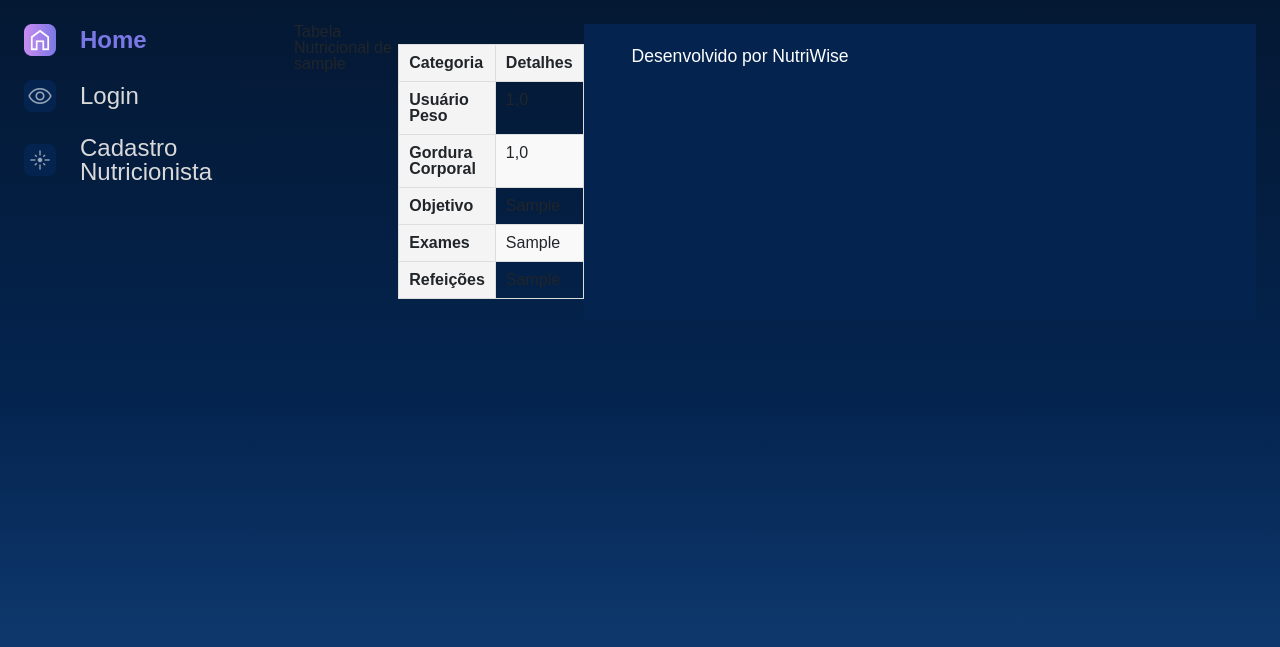
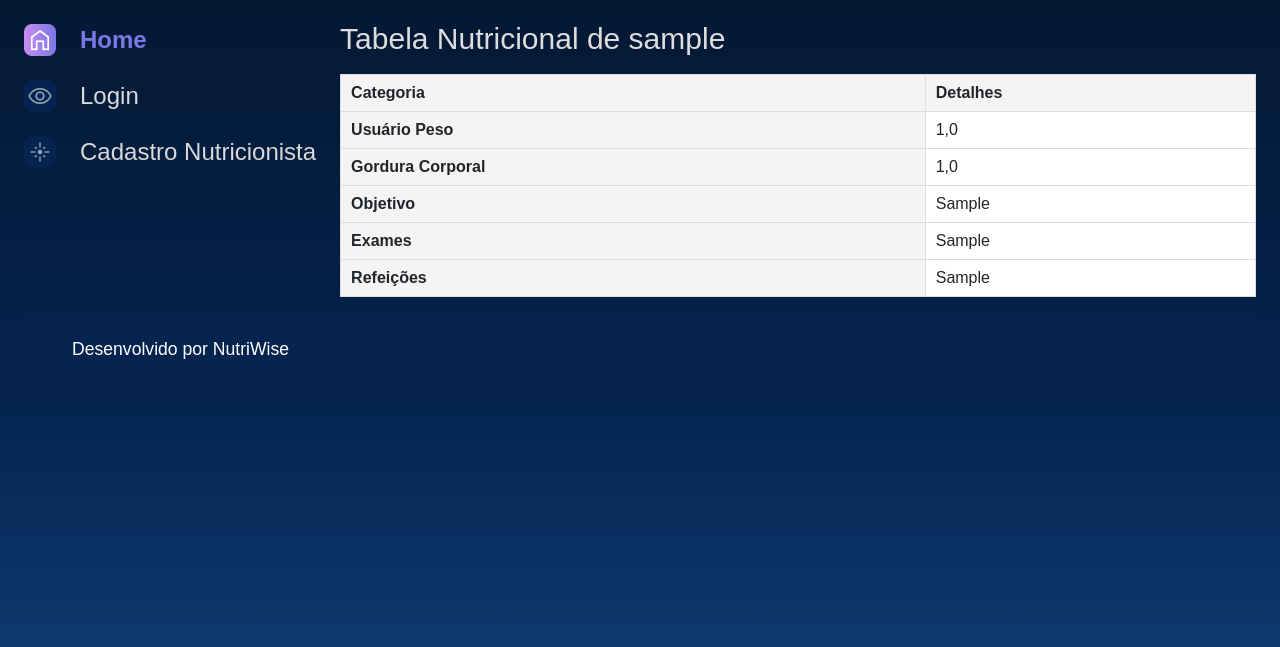
Before and after one commit to ootaviofonseca/NutriWise, a Django app: a page that uses templates/usuarios/tabelaNutricional.html in a window 1280 px wide. Shown: the top 647 px of the page. Run offline with Django 5.2, Linux system fonts and the light colour scheme; tables that the repository leaves empty hold one stand-in row (values such as "Sample post").

Commit message:
fix: arrumando flexbox do usuario

```diff
--- a/setup/static/styles/style.css
+++ b/setup/static/styles/style.css
@@ -275,6 +275,7 @@ table {
 }
 
 .pagina-inicial {
+    justify-content: center;
     max-width: 1440px;
     padding: 1.5rem;
     margin: 0 auto;
@@ -337,7 +338,7 @@ table {
     width: 100%;
     padding: 1.5rem 3rem;
     box-sizing: border-box;
-    display: flex;
+    display: flex !important;
     justify-content: space-between;
     color: #FFFFFF;
 }
--- a/templates/partials/_menuPaciente.html
+++ b/templates/partials/_menuPaciente.html
@@ -12,9 +12,6 @@
         <section class="menu-lateral">
             <nav class="menu-lateral__navegacao">
                 <a href="{% url 'tabelaNutricional' username=user.username %}"><img src="{% static '/assets/ícones/1x/Home - ativo.png' %}"> Home</a>
-
                 <a href="{% url 'logout' %}"><img src="{% static '/assets/ícones/1x/Surpreenda-me - inativo.png' %}"> Logout</a>
-
-
             </nav>
         </section>
--- a/templates/usuarios/tabelaNutricional.html
+++ b/templates/usuarios/tabelaNutricional.html
@@ -2,7 +2,13 @@
 {% load static %}
 {% block content %}
 <!--deve mostrar a tabela nutricional do usuario logado-->
-    <h1>Tabela Nutricional de {{ tabela.usuarioReferencia.username }}</h1>
+<div style="
+    display: flex;
+    flex-grow: 1;
+    flex-direction: column;
+    justify-content: center;
+">
+    <h2 style="color: #ddd; font-size: 30px;">Tabela Nutricional de {{ tabela.usuarioReferencia.username }}</h2>
     {% if tabela %}
     <div class="nutritional-table">
         <table>
@@ -45,7 +51,8 @@
     {% else %}
     <p class="message">{{ message }}</p>
     {% endif %}
-
+</div>
+</main>
 <style>
     .nutritional-table table {
         width: 100%;
@@ -56,6 +63,7 @@
 
     .nutritional-table th, .nutritional-table td {
         border: 1px solid #ddd;
+        background-color: white;
         padding: 10px;
         text-align: left;
     }
```
